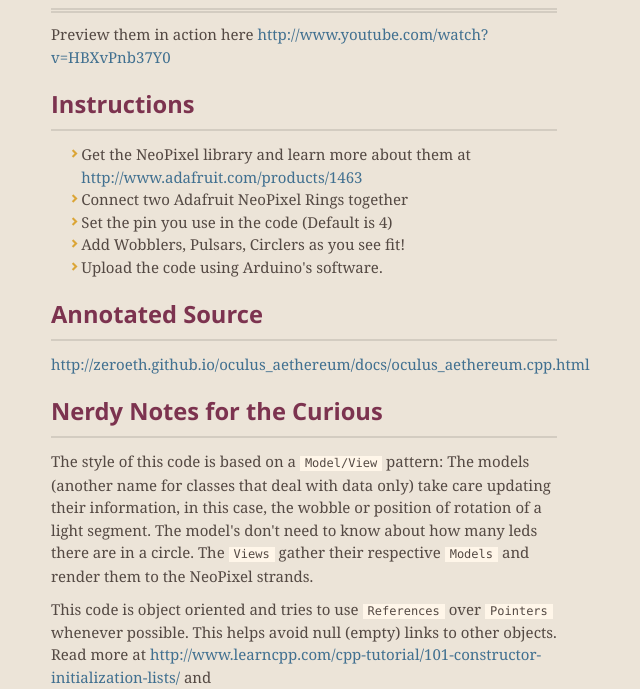
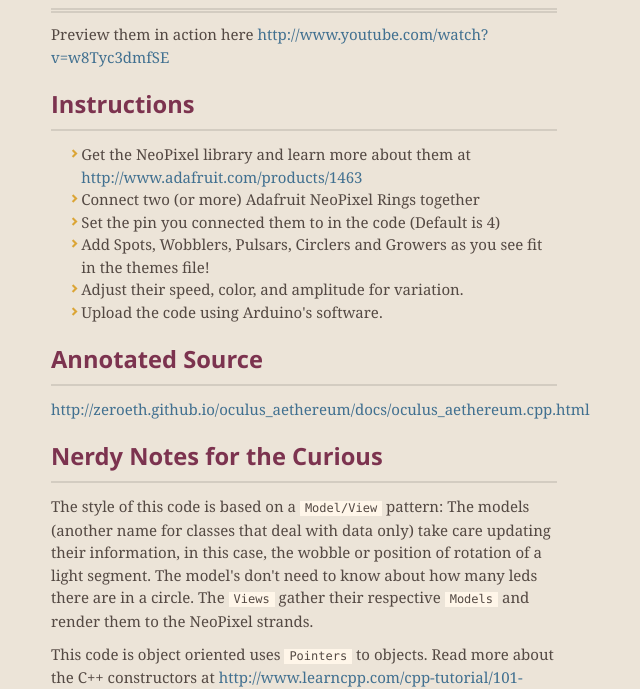
Before and after one commit to zeroeth/oculus_aethereum, a plain HTML site: page index.html in a window 1280 px wide. Shown: the part 871-1560 px from the top of the page, without its empty margins (336-976 px from the left). Drawn offline with nearby package versions, Linux system fonts and the light colour scheme.

```diff
--- a/index.html
+++ b/index.html
@@ -55,7 +55,7 @@
 <h1>
 <a name="oculus-aethereum" class="anchor" href="#oculus-aethereum"><span class="octicon octicon-link"></span></a>Oculus Aethereum</h1>
 
-<p>Preview them in action here <a href="http://www.youtube.com/watch?v=HBXvPnb37Y0">http://www.youtube.com/watch?v=HBXvPnb37Y0</a></p>
+<p>Preview them in action here <a href="http://www.youtube.com/watch?v=w8Tyc3dmfSE">http://www.youtube.com/watch?v=w8Tyc3dmfSE</a></p>
 
 <h2>
 <a name="instructions" class="anchor" href="#instructions"><span class="octicon octicon-link"></span></a>Instructions</h2>
@@ -63,9 +63,10 @@
 <ul>
 <li>Get the NeoPixel library and learn more about them at <a href="http://www.adafruit.com/products/1463">http://www.adafruit.com/products/1463</a>
 </li>
-<li>Connect two Adafruit NeoPixel Rings together</li>
-<li>Set the pin you use in the code (Default is 4)</li>
-<li>Add Wobblers, Pulsars, Circlers as you see fit!</li>
+<li>Connect two (or more) Adafruit NeoPixel Rings together</li>
+<li>Set the pin you connected them to in the code (Default is 4)</li>
+<li>Add Spots, Wobblers, Pulsars, Circlers and Growers as you see fit in the themes file!</li>
+<li>Adjust their speed, color, and amplitude for variation.</li>
 <li>Upload the code using Arduino's software.</li>
 </ul><h2>
 <a name="annotated-source" class="anchor" href="#annotated-source"><span class="octicon octicon-link"></span></a>Annotated Source</h2>
@@ -77,7 +78,7 @@
 
 <p>The style of this code is based on a <code>Model/View</code> pattern: The models (another name for classes that deal with data only) take care updating their information, in this case, the wobble or position of rotation of a light segment. The model's don't need to know about how many leds there are in a circle. The <code>Views</code> gather their respective <code>Models</code> and render them to the NeoPixel strands.</p>
 
-<p>This code is object oriented and tries to use <code>References</code> over <code>Pointers</code> whenever possible. This helps avoid null (empty) links to other objects. Read more at <a href="http://www.learncpp.com/cpp-tutorial/101-constructor-initialization-lists/">http://www.learncpp.com/cpp-tutorial/101-constructor-initialization-lists/</a> and <a href="http://www.cplusplus.com/forum/articles/17820/">http://www.cplusplus.com/forum/articles/17820/</a> to see why the constructors look like they do.</p>
+<p>This code is object oriented uses <code>Pointers</code> to objects. Read more about the C++ constructors at <a href="http://www.learncpp.com/cpp-tutorial/101-constructor-initialization-lists/">http://www.learncpp.com/cpp-tutorial/101-constructor-initialization-lists/</a>.</p>
 
 <p>The Spot class has <code>virtual</code> in front of its <code>update()</code> method, this makes sure the proper method is called on its subclasses instead of the original method.</p>
 
@@ -98,6 +99,16 @@
 
     </div>
 
+              <script type="text/javascript">
+            var gaJsHost = (("https:" == document.location.protocol) ? "https://ssl." : "http://www.");
+            document.write(unescape("%3Cscript src='" + gaJsHost + "google-analytics.com/ga.js' type='text/javascript'%3E%3C/script%3E"));
+          </script>
+          <script type="text/javascript">
+            try {
+              var pageTracker = _gat._getTracker("UA-6510227-6");
+            pageTracker._trackPageview();
+            } catch(err) {}
+          </script>
 
   </body>
 </html>
```
Also changed, not shown: params.json (+1 -1 lines).
